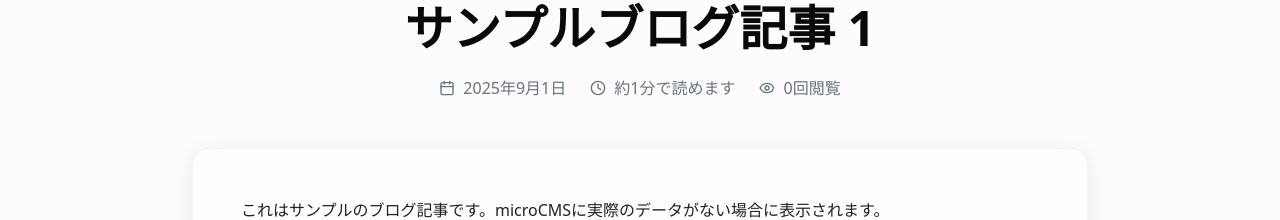
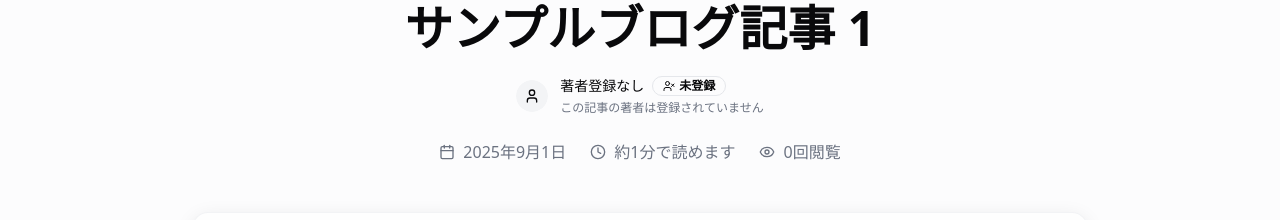
Before and after one commit to foxey151/idea-market, a Next.js app in the folder front/: page /blog/mock-1 in a window 1280 px wide. Shown: the part 180-400 px from the top of the page. Built offline with nearby package versions, Linux system fonts and the light colour scheme; no server answers.

Commit message:
ブログ投稿者表示機能、現在は不具合でモックのみ

```diff
--- a/front/app/blog/[id]/page.tsx
+++ b/front/app/blog/[id]/page.tsx
@@ -3,16 +3,21 @@ import Image from 'next/image';
 import Link from 'next/link';
 import { notFound } from 'next/navigation';
 import { Button } from '@/components/ui/button';
-import { ArrowLeft, Calendar, Clock, Eye, Edit } from 'lucide-react';
+import { ArrowLeft, Calendar, Clock, Eye, Edit, User } from 'lucide-react';
 import { getBlogViewCount } from '@/lib/supabase/blog-views';
 import { BlogViewTracker } from '@/components/BlogViewTracker';
 import { BlogDetailPageProps } from '@/types/blog';
+import { getAuthorByBlogUserId } from '@/lib/blog-author';
+import { AuthorInfo } from '@/components/blog/AuthorInfo';
 
 export default async function BlogDetailPage({ params }: BlogDetailPageProps) {
   try {
     const { id } = await params;
     const blog = await getBlog(id);
     const viewCount = await getBlogViewCount(id);
+
+    // 著者情報を取得
+    const author = await getAuthorByBlogUserId(blog.user_id);
 
     // 読了時間の計算（簡易版）
     const readingTime = Math.ceil(
@@ -62,7 +67,12 @@ export default async function BlogDetailPage({ params }: BlogDetailPageProps) {
                 {blog.title}
               </h1>
 
-              <div className="flex items-center justify-center gap-6 text-muted-foreground">
+              {/* 著者情報 */}
+              <div className="mb-6 flex justify-center">
+                <AuthorInfo author={author} showBio={true} />
+              </div>
+
+              <div className="flex items-center justify-center gap-6 text-muted-foreground flex-wrap">
                 <div className="flex items-center">
                   <Calendar className="h-4 w-4 mr-2" />
                   <time dateTime={blog.publishedAt}>
--- /dev/null
+++ b/front/src/components/blog/AuthorInfo.tsx
@@ -0,0 +1,141 @@
+import { User, UserCheck, UserX } from 'lucide-react';
+import { Avatar, AvatarFallback, AvatarImage } from '@/components/ui/avatar';
+import { Badge } from '@/components/ui/badge';
+import { AuthorInfo as AuthorInfoType } from '@/lib/blog-author';
+
+interface AuthorInfoProps {
+  author: AuthorInfoType;
+  className?: string;
+  showBio?: boolean;
+}
+
+/**
+ * ブログ記事の著者情報を表示するコンポーネント
+ */
+export function AuthorInfo({
+  author,
+  className = '',
+  showBio = false
+}: AuthorInfoProps) {
+  const initials = author.display_name
+    .split(' ')
+    .map(name => name.charAt(0))
+    .join('')
+    .toUpperCase()
+    .slice(0, 2);
+
+  return (
+    <div className={`flex items-center gap-3 ${className}`}>
+      {/* アバター */}
+      <Avatar className="h-8 w-8">
+        <AvatarImage src={author.avatar_url} alt={author.display_name} />
+        <AvatarFallback className="text-xs">
+          {author.isRegistered ? initials : <User className="h-4 w-4" />}
+        </AvatarFallback>
+      </Avatar>
+
+      {/* 著者情報 */}
+      <div className="flex flex-col">
+        <div className="flex items-center gap-2">
+          <span className="text-sm font-medium text-foreground">
+            {author.display_name}
+          </span>
+
+          {/* 登録状態バッジ */}
+          {author.isRegistered ? (
+            <Badge variant="secondary" className="text-xs h-5">
+              <UserCheck className="h-3 w-3 mr-1" />
+              登録済み
+            </Badge>
+          ) : (
+            <Badge variant="outline" className="text-xs h-5">
+              <UserX className="h-3 w-3 mr-1" />
+              未登録
+            </Badge>
+          )}
+        </div>
+
+        {/* バイオ（オプション） */}
+        {showBio && author.bio && (
+          <p className="text-xs text-muted-foreground mt-1 line-clamp-2">
+            {author.bio}
+          </p>
+        )}
+      </div>
+    </div>
+  );
+}
+
+/**
+ * ブログ記事一覧で使用する簡略版の著者情報コンポーネント
+ */
+export function AuthorInfoCompact({ author, className = '' }: AuthorInfoProps) {
+  const initials = author.display_name
+    .split(' ')
+    .map(name => name.charAt(0))
+    .join('')
+    .toUpperCase()
+    .slice(0, 2);
+
+  return (
+    <div className={`flex items-center gap-2 ${className}`}>
+      {/* 小さなアバター */}
+      <Avatar className="h-6 w-6">
+        <AvatarImage src={author.avatar_url} alt={author.display_name} />
+        <AvatarFallback className="text-xs">
+          {author.isRegistered ? initials : <User className="h-3 w-3" />}
+        </AvatarFallback>
+      </Avatar>
+
+      {/* 著者名のみ */}
+      <span className="text-xs text-muted-foreground">
+        {author.display_name}
+      </span>
+
+      {/* 未登録の場合のみアイコン表示 */}
+      {!author.isRegistered && (
+        <UserX className="h-3 w-3 text-muted-foreground/60" />
+      )}
+    </div>
+  );
+}
+
+/**
+ * 著者情報読み込み中の表示
+ */
+export function AuthorInfoSkeleton({ className = '' }: { className?: string }) {
+  return (
+    <div className={`flex items-center gap-3 ${className}`}>
+      {/* アバタースケルトン */}
+      <div className="h-8 w-8 rounded-full bg-muted animate-pulse" />
+
+      {/* テキストスケルトン */}
+      <div className="flex flex-col gap-1">
+        <div className="h-4 w-20 bg-muted animate-pulse rounded" />
+        <div className="h-3 w-16 bg-muted animate-pulse rounded" />
+      </div>
+    </div>
+  );
+}
+
+/**
+ * 著者情報読み込みエラー時の表示
+ */
+export function AuthorInfoError({ className = '' }: { className?: string }) {
+  return (
+    <div className={`flex items-center gap-3 text-muted-foreground ${className}`}>
+      <Avatar className="h-8 w-8">
+        <AvatarFallback>
+          <UserX className="h-4 w-4" />
+        </AvatarFallback>
+      </Avatar>
+
+      <div className="flex flex-col">
+        <span className="text-sm">著者情報を読み込めませんでした</span>
+        <span className="text-xs text-muted-foreground/60">
+          しばらくしてから再度お試しください
+        </span>
+      </div>
+    </div>
+  );
+}
--- /dev/null
+++ b/front/src/lib/blog-author.ts
@@ -0,0 +1,165 @@
+import { supabase } from './supabase/client';
+import { getAuthors } from './microcms';
+
+/**
+ * 著者情報の型定義
+ */
+export interface AuthorInfo {
+  id: string;
+  display_name: string;
+  avatar_url?: string;
+  bio?: string;
+  isRegistered: boolean;
+}
+
+/**
+ * モック著者データ（著者登録がない場合）
+ */
+const MOCK_AUTHOR: AuthorInfo = {
+  id: 'unknown',
+  display_name: '著者登録なし',
+  avatar_url: undefined,
+  bio: 'この記事の著者は登録されていません',
+  isRegistered: false,
+};
+
+/**
+ * ブログ記事のuser_idから著者情報を取得する
+ * @param blogUserId ブログ記事のuser_idフィールド（著者のcontentId）
+ * @returns 著者情報またはモックデータ
+ */
+export async function getAuthorByBlogUserId(blogUserId: string | undefined): Promise<AuthorInfo> {
+  try {
+    // user_idが未設定の場合はモックデータを返す
+    if (!blogUserId) {
+      console.log('ブログにuser_idが設定されていません');
+      return MOCK_AUTHOR;
+    }
+
+    console.log('著者情報取得開始:', { blogUserId });
+
+    // 1. microCMSから著者のcontentIdでSupabaseのuser_idを取得
+    const authorsResponse = await getAuthors();
+    const author = authorsResponse.contents.find(author => author.id === blogUserId);
+
+    if (!author) {
+      console.log('指定されたcontentIdに対応する著者が見つかりません:', blogUserId);
+      return MOCK_AUTHOR;
+    }
+
+    const supabaseUserId = author.user_id;
+    console.log('Supabaseユーザー情報取得:', { contentId: blogUserId, supabaseUserId });
+
+    // 2. Supabaseのprofileテーブルから著者情報を取得
+    const { data: profile, error } = await supabase
+      .from('profiles')
+      .select('id, display_name, avatar_url')
+      .eq('id', supabaseUserId)
+      .single();
+
+    if (error || !profile) {
+      console.error('プロフィール情報の取得に失敗しました:', error);
+      // プロフィールが見つからない場合でも基本情報は返す
+      return {
+        id: supabaseUserId,
+        display_name: 'ユーザー',
+        avatar_url: undefined,
+        bio: undefined,
+        isRegistered: true,
+      };
+    }
+
+    console.log('著者情報取得成功:', profile);
+
+    return {
+      id: profile.id,
+      display_name: profile.display_name || 'ユーザー',
+      avatar_url: profile.avatar_url || undefined,
+      bio: undefined,
+      isRegistered: true,
+    };
+
+  } catch (error) {
+    console.error('著者情報取得エラー:', error);
+    return MOCK_AUTHOR;
+  }
+}
+
+/**
+ * 複数のブログ記事の著者情報を一括取得する（パフォーマンス向上のため）
+ * @param blogUserIds ブログ記事のuser_idフィールドの配列
+ * @returns 著者情報のマップ（key: blogUserId, value: AuthorInfo）
+ */
+export async function getAuthorsByBlogUserIds(
+  blogUserIds: (string | undefined)[]
+): Promise<Map<string, AuthorInfo>> {
+  const authorMap = new Map<string, AuthorInfo>();
+
+  try {
+    // 有効なuser_idのみを抽出
+    const validUserIds = blogUserIds.filter((id): id is string => !!id);
+
+    if (validUserIds.length === 0) {
+      return authorMap;
+    }
+
+    console.log('複数著者情報取得開始:', { count: validUserIds.length });
+
+    // 1. microCMSから著者情報を一括取得
+    const authorsResponse = await getAuthors();
+    const authors = authorsResponse.contents.filter(author =>
+      validUserIds.includes(author.id)
+    );
+
+    // 2. Supabaseから対応するプロフィール情報を一括取得
+    const supabaseUserIds = authors.map(author => author.user_id);
+
+    if (supabaseUserIds.length > 0) {
+      const { data: profiles, error } = await supabase
+        .from('profiles')
+        .select('id, display_name, avatar_url')
+        .in('id', supabaseUserIds);
+
+      if (error) {
+        console.error('プロフィール一括取得エラー:', error);
+      }
+
+      // 3. データをマップに格納
+      for (const author of authors) {
+        const profile = profiles?.find(p => p.id === author.user_id);
+
+        authorMap.set(author.id, {
+          id: author.user_id,
+          display_name: profile?.display_name || 'ユーザー',
+          avatar_url: profile?.avatar_url || undefined,
+          bio: undefined,
+          isRegistered: true,
+        });
+      }
+    }
+
+    // 4. 見つからなかったuser_idにはモックデータを設定
+    for (const userId of validUserIds) {
+      if (!authorMap.has(userId)) {
+        authorMap.set(userId, MOCK_AUTHOR);
+      }
+    }
+
+    console.log('複数著者情報取得完了:', {
+      requested: validUserIds.length,
+      found: authorMap.size
+    });
+
+  } catch (error) {
+    console.error('複数著者情報取得エラー:', error);
+
+    // エラー時はすべてモックデータで埋める
+    for (const userId of blogUserIds) {
+      if (userId) {
+        authorMap.set(userId, MOCK_AUTHOR);
+      }
+    }
+  }
+
+  return authorMap;
+}
```
